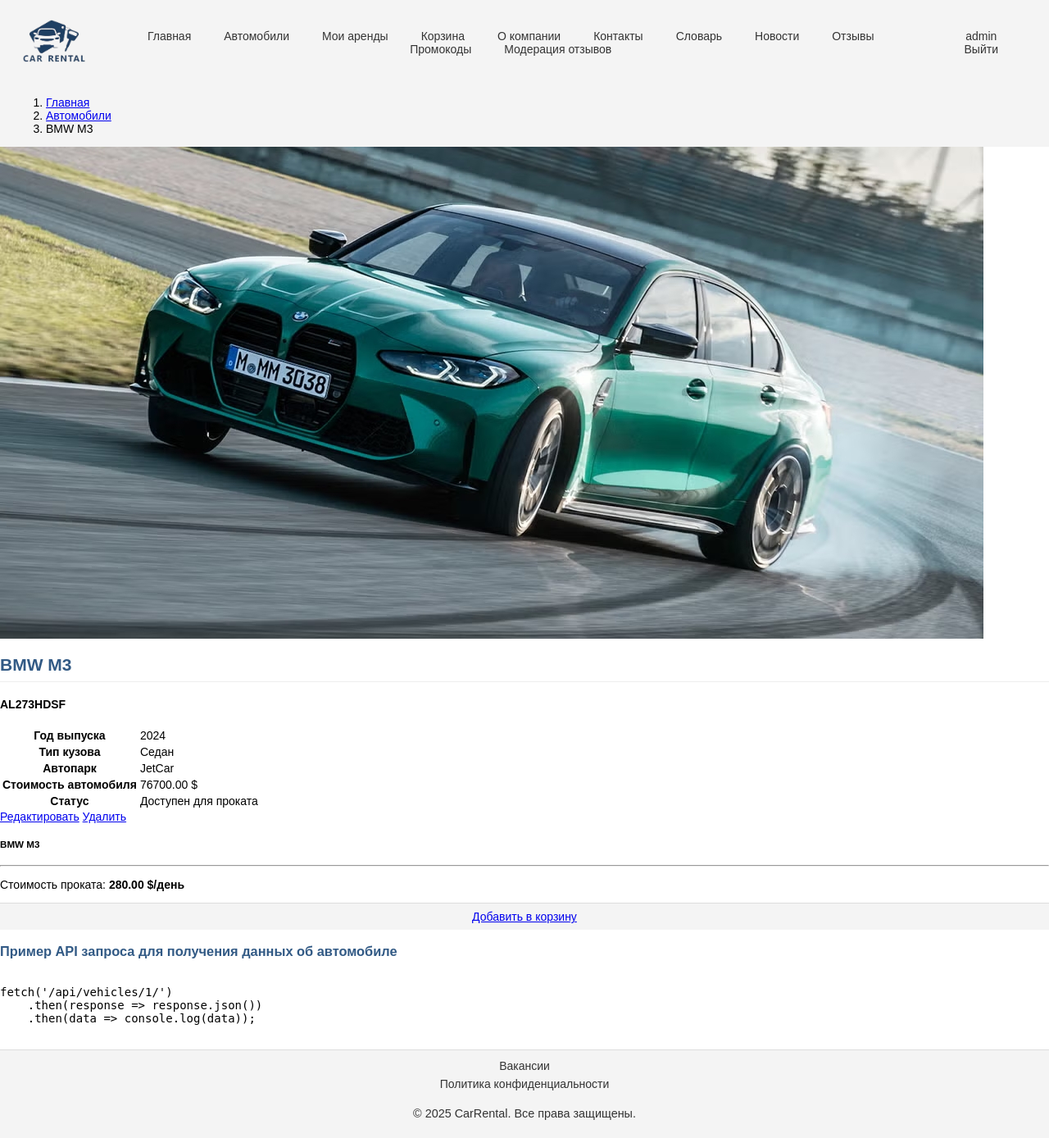
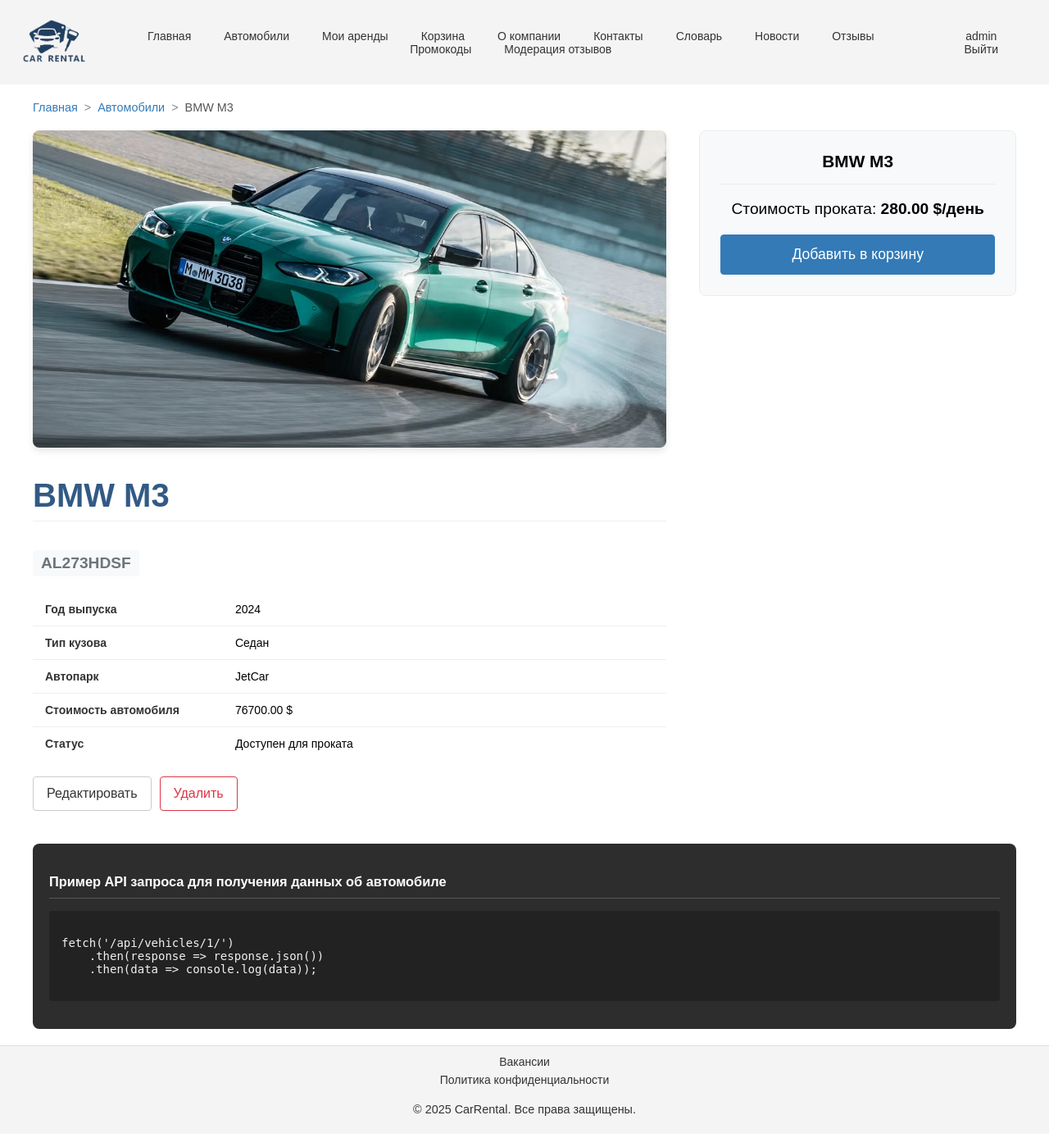
Before and after one commit to Dmitro44/353503_SEBELEV_21, a Django app: page /vehicles/1/ in a window 1280 px wide. Shown: the whole page at 82% size. After the commit the page ends 1361 px from the top, so only its background shows below. Run offline with Django 5.2, Linux system fonts and the light colour scheme; a user stored in the database is signed in; data comes from the database, SQL or seed files in the repository.

Commit message:
Added styles for vehicle details page

```diff
--- a/STRWEB/LR2/static/css/base/_base.css
+++ b/STRWEB/LR2/static/css/base/_base.css
@@ -19,6 +19,10 @@
     flex-direction: column;
 }
 
+.content-container {
+    padding: 20px;
+}
+
 h1, h2, h3 {
     font-weight: 600;
     margin-bottom: 1rem;
--- a/STRWEB/LR2/static/css/components/_buttons.css
+++ b/STRWEB/LR2/static/css/components/_buttons.css
@@ -15,6 +15,12 @@
     text-decoration: none; /* For <a> tags */
     font-family: inherit; /* For <button> tags */
     line-height: 1.5;
+}
+
+.btn:disabled,
+.btn[disabled] {
+    cursor: not-allowed;
+    opacity: 0.65;
 }
 
 /* Primary Button */
--- a/STRWEB/LR2/static/css/components/_forms.css
+++ b/STRWEB/LR2/static/css/components/_forms.css
@@ -9,12 +9,12 @@
     font-size: 16px;
     border: 1px solid #ccc;
     border-radius: 4px;
-    margin-bottom: 10px;
+    /* margin-bottom: 10px; */
     box-sizing: border-box;
 }
 
 label {
     font-weight: bold;
     display: block;
-    margin-bottom: 5px;
+    /* margin-bottom: 5px; */
 }
--- a/STRWEB/LR2/static/css/main.css
+++ b/STRWEB/LR2/static/css/main.css
@@ -15,3 +15,4 @@
 @import 'pages/_vehicle_list.css';
 @import 'pages/_login.css';
 @import 'pages/_register.css';
+@import 'pages/_vehicle_detail.css';
--- a/STRWEB/LR2/static/css/pages/_vehicle_detail.css
+++ b/STRWEB/LR2/static/css/pages/_vehicle_detail.css
@@ -0,0 +1,182 @@
+/* static/css/pages/_vehicle_detail.css */
+
+.vehicle-detail-page {
+    max-width: 1200px;
+    margin: 0 auto;
+    padding: 20px;
+}
+
+/* Resetting nav styles for breadcrumb */
+.breadcrumb-nav {
+    display: block;
+    justify-content: initial;
+    align-items: initial;
+    padding: 0;
+    background-color: transparent;
+}
+
+/* Breadcrumbs */
+.breadcrumb {
+    list-style: none;
+    padding: 0;
+    margin: 0 0 20px 0;
+    display: flex;
+    gap: 8px;
+    align-items: center;
+}
+
+.breadcrumb li {
+    font-size: 0.9rem;
+    color: #555;
+}
+
+.breadcrumb li a {
+    color: var(--primary-color);
+    text-decoration: none;
+}
+
+.breadcrumb li a:hover {
+    text-decoration: underline;
+}
+
+.breadcrumb li:not(:last-child)::after {
+    content: '>';
+    margin-left: 8px;
+    color: #888;
+}
+
+/* Main content layout */
+.vehicle-detail-layout {
+    display: grid;
+    grid-template-columns: 2fr 1fr;
+    gap: 40px;
+    align-items: flex-start;
+}
+
+.vehicle-main-content {
+    /* Styles for the left column (image and details) */
+}
+
+.vehicle-image-container {
+    margin-bottom: 20px;
+}
+
+.vehicle-image-container img {
+    width: 100%;
+    border-radius: 8px;
+    box-shadow: 0 4px 8px rgba(0,0,0,0.1);
+}
+
+.vehicle-header h2 {
+    font-size: 2.5rem;
+    margin-bottom: 10px;
+}
+
+.vehicle-license-plate {
+    font-size: 1.2rem;
+    color: #6c757d;
+    margin-bottom: 20px;
+    display: inline-block;
+    background: #f8f9fa;
+    padding: 5px 10px;
+    border-radius: 4px;
+}
+
+/* Details Table */
+.vehicle-details-table {
+    width: 100%;
+    border-collapse: collapse;
+    margin-bottom: 20px;
+}
+
+.vehicle-details-table th,
+.vehicle-details-table td {
+    padding: 12px 15px;
+    text-align: left;
+    border-bottom: 1px solid #eee;
+}
+
+.vehicle-details-table th {
+    font-weight: bold;
+    color: #333;
+    width: 30%;
+}
+
+.vehicle-details-table tr:last-child th,
+.vehicle-details-table tr:last-child td {
+    border-bottom: none;
+}
+
+/* Staff Actions */
+.staff-actions {
+    margin-top: 20px;
+    display: flex;
+    gap: 10px;
+}
+
+/* Sidebar (Aside) */
+.vehicle-sidebar {
+    position: sticky;
+    top: 20px;
+}
+
+.rental-box {
+    background-color: #f8f9fa;
+    border: 1px solid #e9ecef;
+    border-radius: 8px;
+    padding: 25px;
+    text-align: center;
+}
+
+.rental-box h5 {
+    font-size: 1.3rem;
+    margin-top: 0;
+    margin-bottom: 15px;
+}
+
+.rental-box hr {
+    border: 0;
+    border-top: 1px solid #e9ecef;
+    margin: 0 auto 15px auto;
+}
+
+.rental-price {
+    font-size: 1.2rem;
+    margin-bottom: 20px;
+}
+
+.rental-box-actions {
+    margin-top: 20px;
+}
+
+.rental-box .btn,
+.rental-box button {
+    width: 100%;
+    padding: 10px;
+    font-size: 1.1rem;
+    box-sizing: border-box;
+}
+
+/* API Section */
+.api-example-section {
+    margin-top: 40px;
+    padding: 20px;
+    background-color: #2d2d2d;
+    color: #f1f1f1;
+    border-radius: 8px;
+}
+
+.api-example-section h3 {
+    color: #fff;
+    border-bottom: 1px solid #555;
+    padding-bottom: 10px;
+    margin-bottom: 15px;
+}
+
+.api-example-section pre {
+    background-color: #222;
+    padding: 15px;
+    border-radius: 4px;
+    white-space: pre-wrap;
+    word-wrap: break-word;
+}
--- a/STRWEB/LR2/static/css/pages/_vehicle_list.css
+++ b/STRWEB/LR2/static/css/pages/_vehicle_list.css
@@ -79,6 +79,7 @@
     display: flex;
     align-items: center;
     gap: 10px;
+    padding: 10px 0 10px 0;
 }
 
 /* Vehicle Grid */
--- a/STRWEB/LR2/templates/carrental/vehicle_detail.html
+++ b/STRWEB/LR2/templates/carrental/vehicle_detail.html
@@ -3,25 +3,28 @@
 {% block title %}{{ vehicle.car_model.brand }} {{ vehicle.car_model.model }} - Автопрокат{% endblock %}
 
 {% block content %}
-    <div>
-        <nav>
-            <ol>
+<div class="vehicle-detail-page content-container">
+    <nav class="breadcrumb-nav">
+        <ol class="breadcrumb">
             <li><a href="{% url 'home' %}">Главная</a></li>
             <li><a href="{% url 'vehicle_list' %}">Автомобили</a></li>
             <li>{{ vehicle.car_model.brand }} {{ vehicle.car_model.model }}</li>
         </ol>
     </nav>
 
-        <div itemscope itemtype="http://schema.org/Vehicle">
+    <div class="vehicle-detail-layout" itemscope itemtype="http://schema.org/Vehicle">
         <meta itemprop="name" content="{{ vehicle.car_model.brand }} {{ vehicle.car_model.model }}">
-            <article>
+
+        <article class="vehicle-main-content">
+            <div class="vehicle-image-container">
                 {% if vehicle.image %}
-                    <img itemprop="image" src="{{ vehicle.image.url }}" alt="{{ vehicle.car_model.brand }} {{ vehicle.car_model.model }}" style="max-width: 100%;">
+                    <img itemprop="image" src="{{ vehicle.image.url }}" alt="{{ vehicle.car_model.brand }} {{ vehicle.car_model.model }}">
                 {% else %}
                     <p>Изображение отсутствует</p>
                 {% endif %}
+            </div>
 
-                <header>
+            <header class="vehicle-header">
                 <h2 itemprop="brand" content="{{ vehicle.car_model.brand }}">{{ vehicle.car_model.brand }} <span itemprop="model">{{ vehicle.car_model.model }}</span></h2>
                 <link itemprop="url" href="{{ request.build_absolute_uri }}">
                 <div itemprop="offers" itemscope itemtype="http://schema.org/Offer">
@@ -32,9 +35,9 @@
             </header>
 
             <section itemprop="description">
-                    <h4>{{ vehicle.license_plate }}</h4>
+                <h4 class="vehicle-license-plate">{{ vehicle.license_plate }}</h4>
 
-                    <table>
+                <table class="vehicle-details-table">
                     <tr>
                         <th>Год выпуска</th>
                         <td><span itemprop="productionDate">{{ vehicle.year }}</span></td>
@@ -58,37 +61,37 @@
                 </table>
 
                 {% if user.is_authenticated and is_staff_user or user.is_authenticated and is_admin_user %}
-                        <div>
-                            <a href="{% url 'vehicle_update' pk=vehicle.pk %}">Редактировать</a>
-                            <a href="{% url 'vehicle_delete' pk=vehicle.pk %}">Удалить</a>
+                    <div class="staff-actions">
+                        <a href="{% url 'vehicle_update' pk=vehicle.pk %}" class="btn btn-secondary">Редактировать</a>
+                        <a href="{% url 'vehicle_delete' pk=vehicle.pk %}" class="btn btn-danger">Удалить</a>
                     </div>
                 {% endif %}
             </section>
         </article>
 
-            <aside>
-                <section>
+        <aside class="vehicle-sidebar">
+            <div class="rental-box">
                 <h5>{{ vehicle.car_model.brand }} {{ vehicle.car_model.model }}</h5>
                 <hr>
-                    <p>
+                <p class="rental-price">
                     Стоимость проката: <strong>{{ vehicle.daily_rental_price }} $/день</strong>
                 </p>
-                </section>
-                <footer>
+                <div class="rental-box-actions">
                     {% if vehicle.is_available %}
                         {% if user.is_authenticated %}
-                            <a href="{% url 'rental_create_for_vehicle' vehicle_id=vehicle.pk %}">Добавить в корзину</a>
+                            <a href="{% url 'rental_create_for_vehicle' vehicle_id=vehicle.pk %}" class="btn btn-primary">Добавить в корзину</a>
                         {% else %}
-                            <a href="{% url 'login' %}?next={% url 'vehicle_detail' vehicle.pk %}">Войти, чтобы добавить в корзину</a>
+                            <a href="{% url 'login' %}?next={% url 'vehicle_detail' vehicle.pk %}" class="btn btn-primary">Войти, чтобы добавить в корзину</a>
                         {% endif %}
                     {% else %}
-                        <button disabled>Недоступен</button>
+                        <button class="btn btn-secondary" disabled>Недоступен</button>
                     {% endif %}
-                </footer>
+                </div>
+            </div>
         </aside>
     </div>
 
-        <section>
+    <section class="api-example-section">
         <h3>Пример API запроса для получения данных об автомобиле</h3>
         <pre><code>
 fetch('/api/vehicles/{{ vehicle.pk }}/')
--- a/STRWEB/LR2/templates/carrental/vehicle_list.html
+++ b/STRWEB/LR2/templates/carrental/vehicle_list.html
@@ -3,7 +3,7 @@
 {% block title %}Список автомобилей{% endblock %}
 
 {% block content %}
-    <div class="vehicle-list-page">
+    <div class="vehicle-list-page content-container">
         <h1>Список автомобилей</h1>
 
         <div class="vehicle-list-layout">
--- a/STRWEB/LR2/templates/content/home.html
+++ b/STRWEB/LR2/templates/content/home.html
@@ -3,7 +3,7 @@
 {% block title %}Главная - Автопрокат{% endblock %}
 
 {% block content %}
-<div>
+<div class="content-container">
 
     <div class="home-top-layout">
         <div class="home-column home-column-left">
```
Lines whose indentation alone changed are shown as unchanged.
